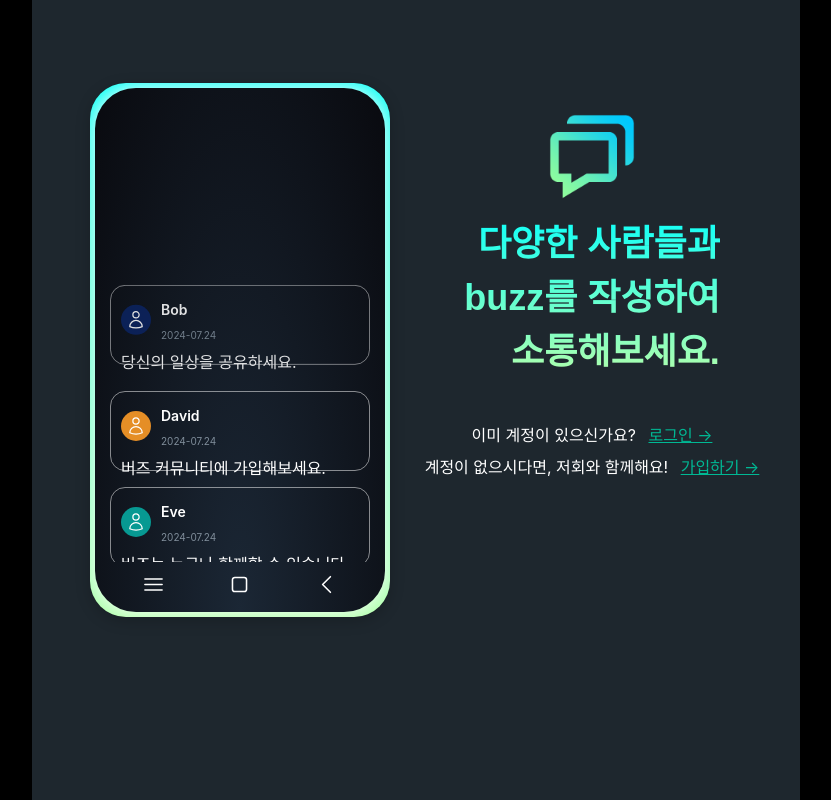
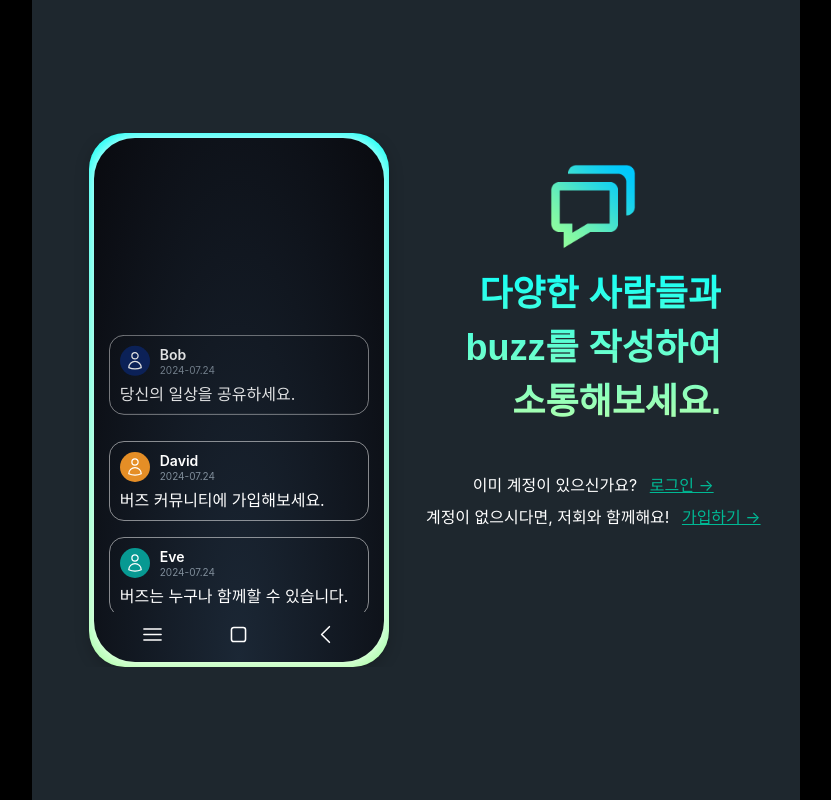
Before and after one commit to sum529-create/buzz-chatly, a React (Vite) app: page /info in a window 1280 px wide. Shown: the whole page, without its empty margins (224-1055 px from the left). Built offline with nearby package versions, Linux system fonts and the light colour scheme; a web font is replaced by a local one.

Commit message:
#bc - info 페이지 레이아웃 css 수정

```diff
--- a/src/App.tsx
+++ b/src/App.tsx
@@ -66,7 +66,6 @@ const router = createBrowserRouter([
 const Wrapper = styled.div`
   /* height: 100vh; */
   display: flex;
-  justify-content: flex-start;
   width: 48rem; // 768px
   margin: 0 auto;
   background-color: #1e272e;
--- a/src/routes/info.tsx
+++ b/src/routes/info.tsx
@@ -11,18 +11,29 @@ import {
   Username,
 } from "../components/common-component";
 
+const InfoWrapepr = styled(MainWrapper)`
+  height: 100vh;
+  justify-content: center;
+  @media (max-width: 768px) {
+    height: auto;
+  }
+`;
+
 // 부모 컨테이너 스타일 정의
 const Container = styled.div`
   display: flex;
   justify-content: center;
   align-items: center;
-  height: 100vh;
   flex-direction: column;
   width: 100%;
   position: relative;
   overflow: hidden;
+  gap: 200px;
+  padding: 100px 0;
   @media (min-width: 768px) {
+    gap: 5px;
     flex-direction: row;
+    padding: 0;
   }
 `;
 
@@ -34,10 +45,11 @@ const TextColumn = styled.div`
   align-items: center;
   font-size: 24px;
   text-align: center;
-  height: 66.67vh; /* 2/3 of viewport height */
+  height: 100%;
   width: 100%;
 
   @media (min-width: 768px) {
+    height: 66.67vh; /* 2/3 of viewport height */
     width: 50%;
   }
 `;
@@ -116,6 +128,9 @@ const ScrollingText = styled.div<{ delay: number }>`
   flex-direction: column;
   text-align: left;
   align-items: flex-start;
+  @media (max-width: 768px) {
+    height: 15vh;
+  }
 `;
 
 // 버튼 스타일 정의
@@ -161,10 +176,12 @@ const InfoProfileTxtWrapper = styled(ProfileTxtWrapper)`
 
 const InfoUsername = styled(Username)`
   font-size: 14px;
+  line-height: 14px;
 `;
 
 const InfoBuzzTime = styled(BuzzTime)`
   font-size: 10px;
+  line-height: 10px;
 `;
 
 const InfoPayload = styled(Payload)`
@@ -221,7 +238,7 @@ const messages = [
 
 export default function Info() {
   return (
-    <MainWrapper>
+    <InfoWrapepr>
       <Container>
         <TextColumn>
           <PhoneFrame>
@@ -326,6 +343,6 @@ export default function Info() {
           </SmallText>
         </TextColumn>
       </Container>
-    </MainWrapper>
+    </InfoWrapepr>
   );
 }
--- a/src/routes/profile.tsx
+++ b/src/routes/profile.tsx
@@ -287,6 +287,7 @@ export default function Profile() {
       <AvatarWrapper
         onMouseEnter={() => setHovered(true)}
         onMouseLeave={() => setHovered(false)}
+        className={avatar ? "bg-transparent" : "bg-colored"}
       >
         <AvatarUpload htmlFor="avatar">
           {avatar ? (
```
